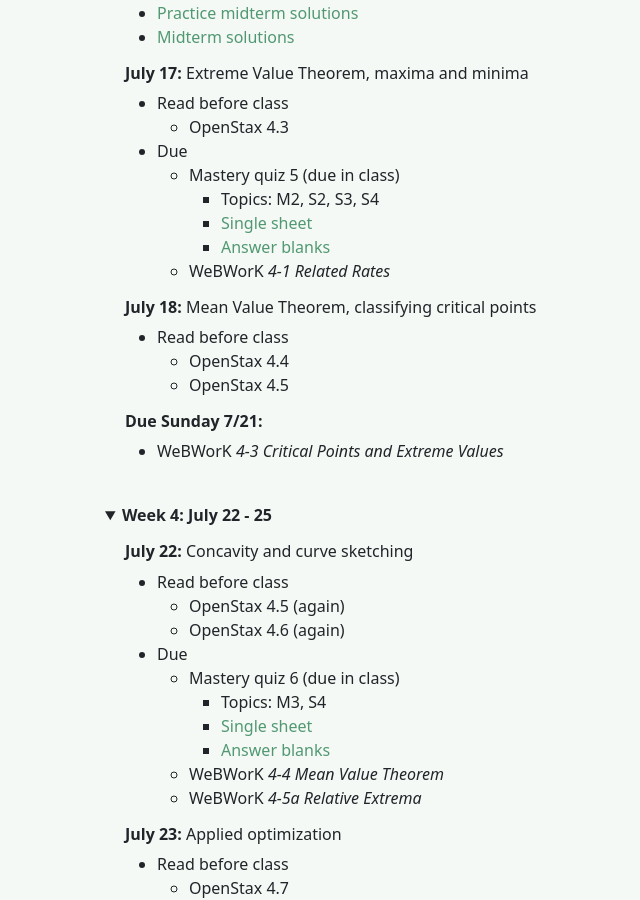
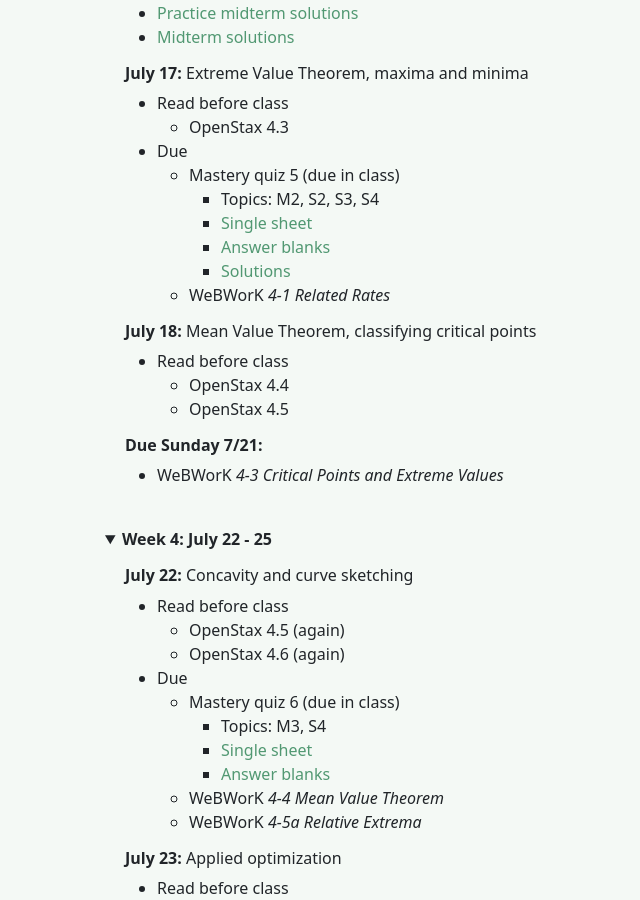
Before and after one commit to bncling/bncl-site, a Jekyll site: the page built from _courses/GW1231_summer_24.markdown, in a window 1280 px wide and 900 px high, scrolled down 619 px. Shown: the whole window, without its empty margins (262-902 px from the left). Built offline with Jekyll 4.4.1, drawn with Linux system fonts in a browser that asks for light colours.

Commit message:
rebuilding site Fri Jul 19 11:51:13 EDT 2024

```diff
--- a/_courses/GW1231_summer_24.markdown
+++ b/_courses/GW1231_summer_24.markdown
@@ -152,6 +152,7 @@ Some of the most common things that trip people up in this course are more to do
 		- Topics: M2, S2, S3, S4
 		- [Single sheet](/assets/documents/mq5_single_sheet.pdf)
 		- [Answer blanks](/assets/documents/mq5_answer_blanks.pdf)
+		- [Solutions](/assets/documents/mq5_solutions.pdf)
 	- WeBWorK *4-1 Related Rates*
 
 ###### **July 18:** Mean Value Theorem, classifying critical points
@@ -310,6 +311,7 @@ Some of the most common things that trip people up in this course are more to do
 - Topics: M2, S2, S3, S4
 - [Single sheet](/assets/documents/mq5_single_sheet.pdf)
 - [Answer blanks](/assets/documents/mq5_answer_blanks.pdf)
+- [Solutions](/assets/documents/mq5_solutions.pdf)
 
 ###### **Mastery quiz 6** Due July 22
 - Topics: M3, S4
```
Also changed, not shown: 1 other file.
